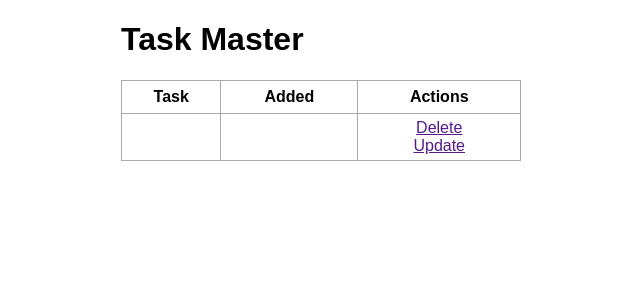
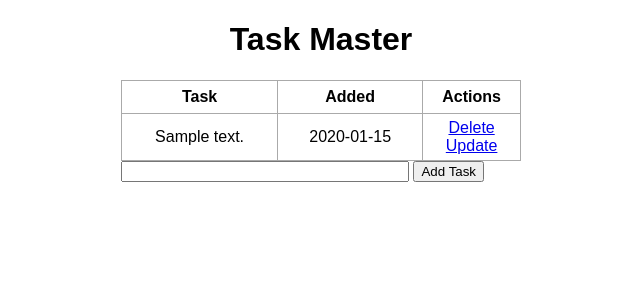
Before and after one commit to jeremyle56/Learning-Technologies, a Flask app: page / in a window 1280 px wide. Shown: the top 300 px of the page, without its empty margins (319-959 px from the left). Run offline with Flask 2, Linux system fonts and the light colour scheme; tables that the repository leaves empty hold one stand-in row (values such as "Sample post").

Commit message:
completed flask webapp

```diff
--- a/Flask/freeCodeCamp/app.py
+++ b/Flask/freeCodeCamp/app.py
@@ -15,9 +15,47 @@ class Todo(db.Model):
     def __repr__(self):
         return '<Task %r>' % self.id
 
-@app.route('/')
+@app.route('/', methods=['POST', 'GET'])
 def index():
-    return render_template('index.html')
+    if request.method == 'POST':
+        task_content = request.form['content']
+        new_task = Todo(content=task_content)
+
+        try:
+            db.session.add(new_task)
+            db.session.commit()
+            return redirect('/')
+        except:
+            return 'There was an issue adding your task'
+    else:
+        tasks = Todo.query.order_by(Todo.date_created).all()
+        return render_template('index.html', tasks=tasks)
+
+@app.route('/delete/<int:id>')
+def delete(id):
+    task_to_delete = Todo.query.get_or_404(id)
+
+    try:
+        db.session.delete(task_to_delete)
+        db.session.commit()
+        return redirect('/')
+    except:
+        return 'There was a problem deleting that task'
+
+@app.route('/update/<int:id>', methods=['GET', 'POST'])
+def update(id):
+    task = Todo.query.get_or_404(id)
+
+    if request.method == 'POST':
+        task.content = request.form['content']
+
+        try:
+            db.session.commit()
+            return redirect('/')
+        except:
+            return 'There was an issue updating your task'
+    else:
+        return render_template('update.html', task=task)
 
 if __name__ == "__main__":
     app.run(debug=True)
--- a/Flask/freeCodeCamp/templates/index.html
+++ b/Flask/freeCodeCamp/templates/index.html
@@ -1,12 +1,15 @@
 {% extends 'base.html' %}
 
 {% block head %}
-
+<title>Task Master</title>
 {% endblock %}
 
 {% block body %}
 <div class="content">
-    <h1>Task Master</h1>
+    <h1 style="text-align: center">Task Master</h1>
+    {% if tasks|length < 1 %}
+    <h4 style="text-align: center">There are no tasks. Create one below!</h4>
+    {% else %}
 
     <table>
         <tr>
@@ -14,15 +17,23 @@
             <th>Added</th>
             <th>Actions</th>
         </tr>
-        <tr>
-            <td></td>
-            <td></td>
-            <td>
-                <a href="">Delete</a>
-                <br>
-                <a href="">Update</a>
-            </td>
-        </tr>
+        {% for task in tasks %}
+            <tr>
+                <td>{{ task.content }}</td>
+                <td>{{ task.date_created.date() }}</td>
+                <td>
+                    <a href="/delete/{{task.id}}">Delete</a>
+                    <br>
+                    <a href="/update/{{task.id}}">Update</a>
+                </td>
+            </tr>
+        {% endfor %}
     </table>
+    {% endif %}
+
+    <form action="/" method="POST">
+        <input type="text" name="content" id="content">
+        <input type="submit" value="Add Task">
+    </form>
 </div>
 {% endblock %}
```
Also changed, not shown: Flask/freeCodeCamp/templates/update.html (added, +16 -0 lines).
